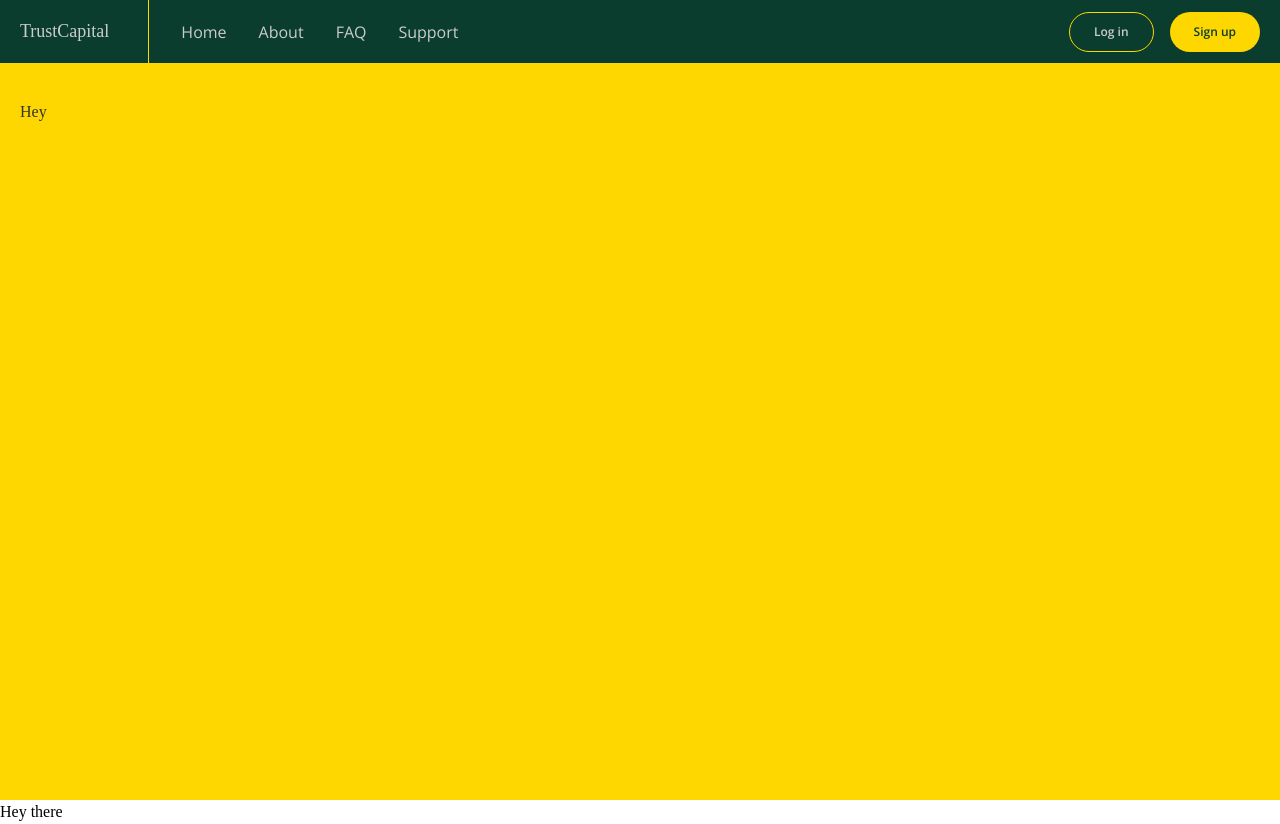
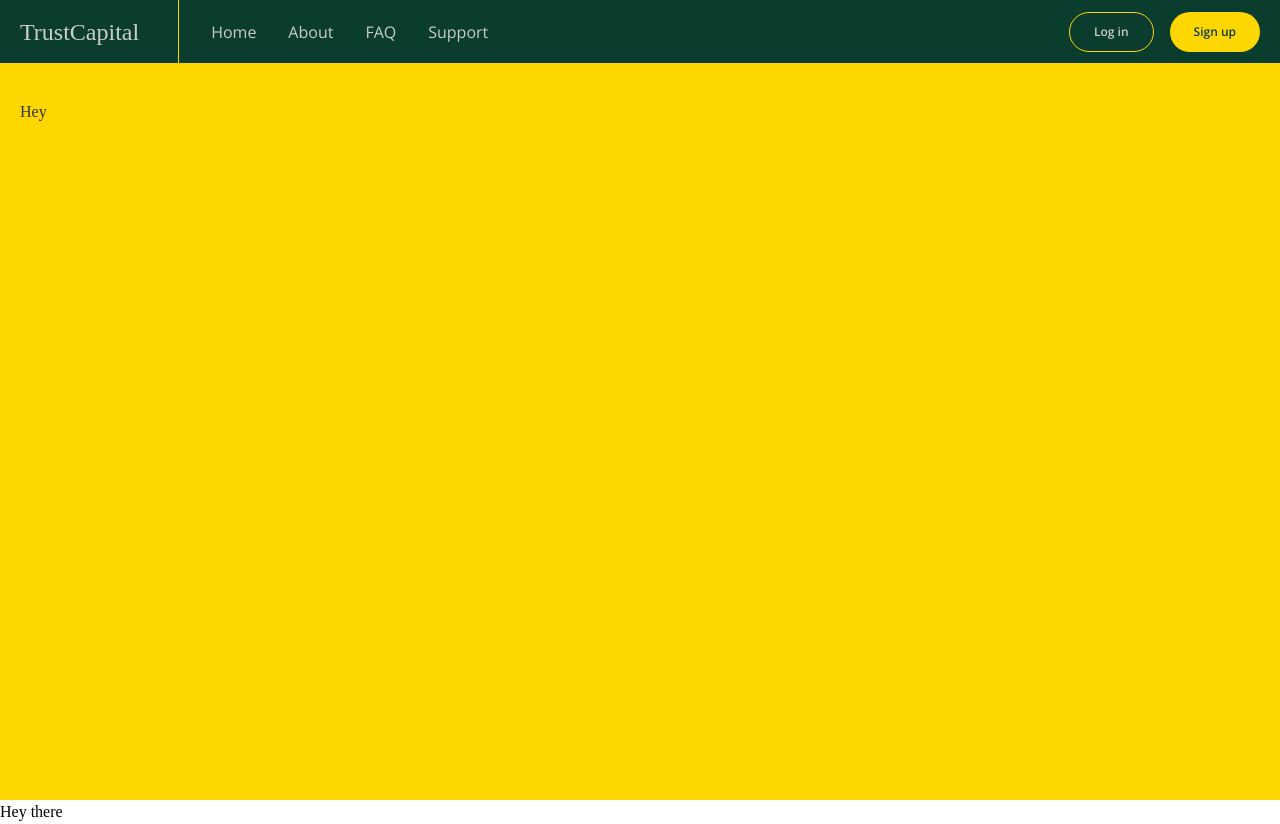
Before and after one commit to Joshardals/Trust-Capital, a Next.js app: page / in a window 1280 px wide. Built offline with nearby package versions, Linux system fonts and the light colour scheme; a web font is replaced by a local one.

Commit message:
initial commit

```diff
--- a/components/LandingPage/Header/Nav/NavBar.tsx
+++ b/components/LandingPage/Header/Nav/NavBar.tsx
@@ -17,11 +17,11 @@ const NavBar = () => {
     >
       <div className="flex max-md:flex-1 w-full md:w-auto space-x-8">
         {/* Company's Logo */}
-        <div className=" flex items-center text-md max-md:flex-1 pr-10 w-auto relative">
+        <div className=" flex items-center text-md md:text-lg max-md:flex-1 pr-10 w-auto relative">
           <Link href="/" className="">
             TrustCapital
           </Link>
-          <div className=" max-md:hidden absolute top-0 right-0 border-r border-r-gold h-full" />
+          <div className="max-md:hidden absolute top-0 right-0 border-r border-r-gold h-full" />
         </div>
 
         {/* The Navigation Links */}
```
